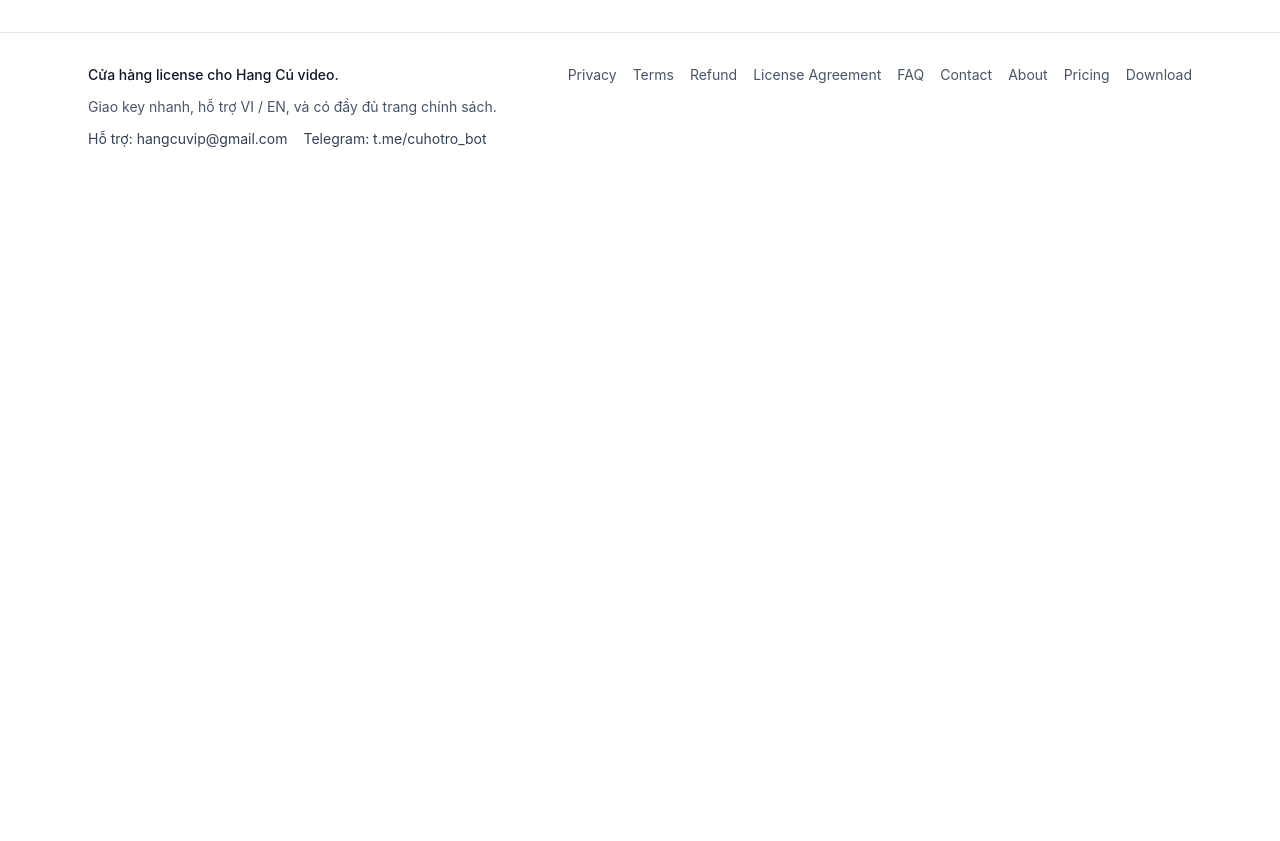
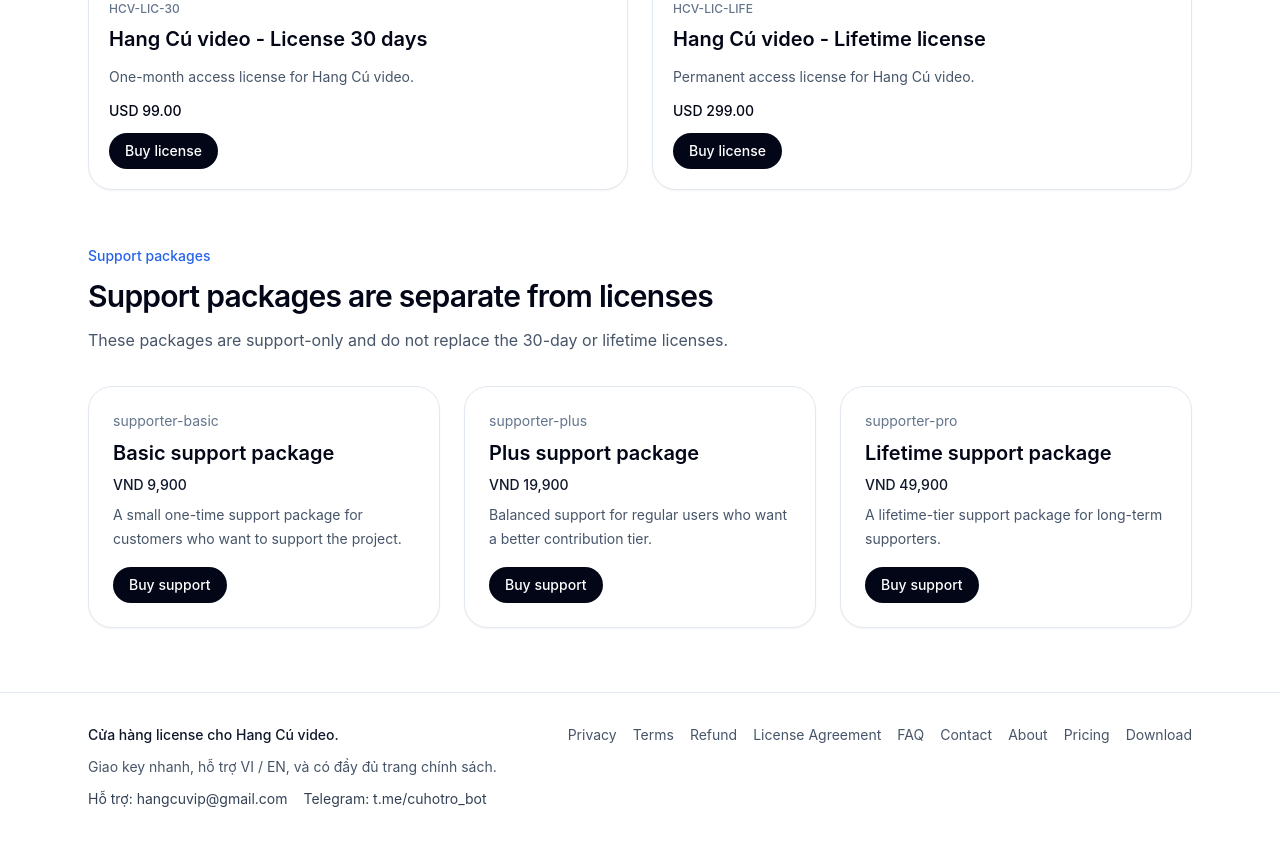
Before and after one commit to hminhnhut0501/hangcu, a Next.js app: page /products in a window 1280 px wide. Shown: the part 980-1821 px from the top of the page. Before the commit the page ends 1161 px from the top, so only its background shows below. Built offline with nearby package versions, Linux system fonts and the light colour scheme; no server answers.

Commit message:
refine license and support package presentation

```diff
--- a/src/app/(storefront)/page.tsx
+++ b/src/app/(storefront)/page.tsx
@@ -171,6 +171,27 @@
     }
   ];
 
+  const compareHighlights =
+    locale === "vi"
+      ? [
+          { label: "30 ngày", value: "Dùng ngắn hạn, test workflow, đổi máy dễ hơn" },
+          { label: "Trọn đời", value: "Một lần thanh toán, dùng lâu dài" },
+          { label: "Support package", value: "Tách riêng, không trộn với license" }
+        ]
+      : [
+          { label: "30 days", value: "Short-term use and workflow testing" },
+          { label: "Lifetime", value: "One-time payment, long-term use" },
+          { label: "Support package", value: "Separate from the license purchase" }
+        ];
+
+  const supportPackages = supporterPackages.slice(0, 3).map((item) => ({
+    slug: item.slug,
+    name: locale === "vi" ? item.nameVi : item.nameEn,
+    description: locale === "vi" ? item.descriptionVi : item.descriptionEn,
+    badge: locale === "vi" ? item.badgeVi : item.badgeEn,
+    amount: formatMoney(item.amountMinor, item.currency, locale)
+  }));
+
   return (
     <main className="overflow-hidden bg-[#f6f8fc] text-slate-950">
       <section id="hero" className="mx-auto grid max-w-7xl gap-12 px-6 pb-16 pt-16 lg:grid-cols-[0.96fr_1.04fr] lg:items-center lg:py-24">
@@ -208,34 +229,15 @@
         </div>
 
         <div className="relative animate-fade-up [animation-delay:180ms]">
-          <div className="absolute -right-8 -top-10 h-32 w-32 rounded-full bg-blue-500/15 blur-3xl animate-soft-glow" />
-          <div className="absolute -bottom-12 left-6 h-36 w-36 rounded-full bg-emerald-400/12 blur-3xl animate-soft-glow [animation-delay:2s]" />
-
           <div className="relative mx-auto max-w-[620px]">
-            <div className="absolute -inset-8 rounded-[3.25rem] bg-[radial-gradient(circle_at_top,rgba(59,130,246,0.16),transparent_50%),radial-gradient(circle_at_bottom,rgba(16,185,129,0.1),transparent_38%)] blur-3xl" />
-            <div className="relative overflow-hidden rounded-[3rem] border border-white/80 bg-white/75 p-4 shadow-[0_30px_90px_rgba(15,23,42,0.12)] backdrop-blur-2xl">
-              <div className="relative overflow-hidden rounded-[2.4rem] border border-slate-200/70 bg-[radial-gradient(circle_at_top,_rgba(59,130,246,0.14),_transparent_45%),linear-gradient(180deg,#fbfdff,#edf4ff)]">
-                <div className="absolute inset-0 bg-[linear-gradient(135deg,rgba(255,255,255,0.75),transparent_38%)]" />
-                <div className="absolute left-6 top-6 inline-flex items-center gap-2 rounded-full border border-white/80 bg-white/88 px-3 py-1.5 text-[11px] font-semibold text-slate-500 shadow-sm">
-                  <span className="h-2 w-2 rounded-full bg-emerald-500" />
-                  {copy.heroBadge}
-                </div>
-                <div className="absolute right-6 top-6 rounded-full border border-white/80 bg-white/88 px-3 py-1.5 text-xs font-medium text-slate-600 shadow-sm">
-                  macOS native
-                </div>
-                <div className="relative flex items-center justify-center p-6 sm:p-8">
             <Image
               src={heroImageSrc}
               alt={locale === "vi" ? "Ảnh app Tele video" : "Tele video app screenshot"}
               width={1400}
               height={1200}
               priority
-                    className="h-auto w-full max-w-[540px] drop-shadow-[0_32px_60px_rgba(15,23,42,0.18)] animate-soft-float"
+              className="h-auto w-full animate-soft-float"
             />
-                  <div className="pointer-events-none absolute inset-0 rounded-[2rem] ring-1 ring-white/30" />
-                </div>
-              </div>
-            </div>
           </div>
         </div>
       </section>
@@ -328,7 +330,7 @@
             <div>
               <p className="text-sm font-medium text-blue-600">{copy.compareLabel}</p>
               <h2 className="mt-3 text-2xl font-semibold tracking-tight">
-                {locale === "vi" ? "So sánh license 30 ngày, trọn đời và gói hỗ trợ" : "Compare 30-day, lifetime, and support packages"}
+                {locale === "vi" ? "2 gói bản quyền chính và các gói support riêng" : "Two main licenses plus separate support packages"}
               </h2>
             </div>
             <Link href="/products" className="inline-flex items-center gap-2 rounded-full border border-slate-200 bg-slate-50 px-4 py-2 text-sm font-medium text-slate-900 transition hover:bg-white">
@@ -373,23 +375,24 @@
 
                 <div className="mt-5 flex flex-wrap gap-3">
                   <Link
-                    href={index === 0 ? "/checkout" : "/products"}
+                    href={`/checkout?planCode=${encodeURIComponent(index === 0 ? "HCV-LIC-30" : "HCV-LIC-LIFE")}`}
                     className={`inline-flex rounded-full px-4 py-2 text-sm font-medium ${
                       index === 0 ? "bg-white text-slate-950 hover:bg-slate-100" : "bg-slate-950 text-white hover:bg-slate-800"
                     }`}
                   >
                     {index === 0 ? (locale === "vi" ? "Mua license" : "Buy license") : locale === "vi" ? "Xem chi tiết" : "View details"}
                   </Link>
-                  <Link
-                    href="/collections"
-                    className={`inline-flex rounded-full border px-4 py-2 text-sm font-medium ${
-                      index === 0 ? "border-white/20 text-white hover:bg-white/10" : "border-slate-200 text-slate-900 hover:bg-slate-50"
-                    }`}
-                  >
-                    {locale === "vi" ? "Gói hỗ trợ" : "Support package"}
-                  </Link>
                 </div>
               </article>
+            ))}
+          </div>
+
+          <div className="mt-6 grid gap-4 lg:grid-cols-3">
+            {compareHighlights.map((item) => (
+              <div key={item.label} className="rounded-[1.8rem] border border-slate-200 bg-slate-50 p-5 transition duration-300 hover:-translate-y-1 hover:bg-white hover:shadow-[0_18px_45px_rgba(15,23,42,0.05)]">
+                <p className="text-sm font-medium text-slate-500">{item.label}</p>
+                <p className="mt-2 text-sm leading-7 text-slate-700">{item.value}</p>
+              </div>
             ))}
           </div>
 
@@ -410,6 +413,40 @@
                     </p>
                   </div>
                 </div>
+              ))}
+            </div>
+          </div>
+
+          <div className="mt-6">
+            <div className="flex items-center justify-between gap-4">
+              <h3 className="text-lg font-semibold text-slate-950">
+                {locale === "vi" ? "Gói support" : "Support packages"}
+              </h3>
+              <p className="text-sm text-slate-500">
+                {locale === "vi" ? "Ủng hộ thêm, tách riêng khỏi license." : "Optional support, separate from licenses."}
+              </p>
+            </div>
+            <div className="mt-4 grid gap-4 md:grid-cols-3">
+              {supportPackages.map((item) => (
+                <article key={item.slug} className="group rounded-[1.8rem] border border-slate-200 bg-white p-5 transition duration-300 hover:-translate-y-1 hover:shadow-[0_20px_45px_rgba(15,23,42,0.08)]">
+                  <div className="flex items-start justify-between gap-4">
+                    <div className="space-y-2">
+                      <p className="text-xs font-medium text-slate-500">{item.badge ?? (locale === "vi" ? "Support" : "Support")}</p>
+                      <h4 className="text-xl font-semibold text-slate-950">{item.name}</h4>
+                      <p className="text-sm leading-6 text-slate-600">{item.description}</p>
+                    </div>
+                    <div className="rounded-2xl bg-slate-50 px-3 py-2 text-right">
+                      <p className="text-[11px] text-slate-500">{locale === "vi" ? "Từ" : "From"}</p>
+                      <p className="mt-1 text-base font-semibold text-slate-950">{item.amount}</p>
+                    </div>
+                  </div>
+                  <Link
+                    href={`/checkout?package=${encodeURIComponent(item.slug)}`}
+                    className="mt-5 inline-flex rounded-full bg-slate-950 px-4 py-2 text-sm font-medium text-white transition duration-300 hover:-translate-y-0.5 hover:bg-slate-800"
+                  >
+                    {locale === "vi" ? "Mua support" : "Buy support"}
+                  </Link>
+                </article>
               ))}
             </div>
           </div>
--- a/src/app/(storefront)/products/page.tsx
+++ b/src/app/(storefront)/products/page.tsx
@@ -1,10 +1,13 @@
 import Link from "next/link";
 import { listProducts } from "@/modules/products/service";
 import { getStorefrontLocale, getLocalizedText } from "@/modules/i18n/storefront";
+import { supporterPackages } from "@/lib/supporter-packages";
 
 export default async function ProductsPage() {
   const products = await listProducts();
   const locale = await getStorefrontLocale();
+  const licenseProducts = products.filter((product) => product.sku === "HCV-LIC-30" || product.sku === "HCV-LIC-LIFE");
+  const supportPackages = supporterPackages;
 
   return (
     <main className="mx-auto max-w-6xl px-6 py-16">
@@ -21,11 +24,11 @@
             : "Browse the 30-day license, lifetime license, and the separate support package."}
         </p>
       </div>
-      <div className="mt-10 grid gap-6 sm:grid-cols-2 lg:grid-cols-3">
-        {products.map((product) => (
+      <div className="mt-10 grid gap-6 sm:grid-cols-2 lg:grid-cols-2">
+        {licenseProducts.map((product) => (
           <article
             key={product.id}
-            className="overflow-hidden rounded-2xl border border-slate-200 bg-white shadow-sm"
+            className="overflow-hidden rounded-2xl border border-slate-200 bg-white shadow-sm transition duration-300 hover:-translate-y-1 hover:shadow-[0_20px_45px_rgba(15,23,42,0.08)]"
           >
             <div className="aspect-[4/5] bg-slate-100" />
             <div className="space-y-3 p-5">
@@ -42,12 +45,52 @@
                 {product.currency} {(product.amountMinor / 100).toFixed(2)}
               </p>
               <Link
-                className="inline-flex text-sm font-medium text-blue-600"
-                href={`/products/${product.slug}`}
+                className="inline-flex rounded-full bg-slate-950 px-4 py-2 text-sm font-medium text-white transition hover:bg-slate-800"
+                href={`/checkout?planCode=${encodeURIComponent(product.sku)}`}
               >
-                {locale === "vi" ? "Xem chi tiết license" : "View license details"}
+                {locale === "vi" ? "Mua license" : "Buy license"}
               </Link>
             </div>
+          </article>
+        ))}
+      </div>
+
+      <div className="mt-14 space-y-3">
+        <p className="text-sm font-medium text-blue-600">
+          {locale === "vi" ? "Gói support" : "Support packages"}
+        </p>
+        <h2 className="text-3xl font-semibold tracking-tight">
+          {locale === "vi" ? "Các gói support tách riêng khỏi license" : "Support packages are separate from licenses"}
+        </h2>
+        <p className="max-w-2xl text-base leading-7 text-slate-600">
+          {locale === "vi"
+            ? "Các gói này chỉ là ủng hộ, không thay thế license 30 ngày hoặc trọn đời."
+            : "These packages are support-only and do not replace the 30-day or lifetime licenses."}
+        </p>
+      </div>
+
+      <div className="mt-8 grid gap-6 sm:grid-cols-2 lg:grid-cols-3">
+        {supportPackages.map((packageItem) => (
+          <article
+            key={packageItem.slug}
+            className="rounded-2xl border border-slate-200 bg-white p-6 shadow-sm transition duration-300 hover:-translate-y-1 hover:shadow-[0_20px_45px_rgba(15,23,42,0.08)]"
+          >
+            <p className="text-sm text-slate-500">{packageItem.slug}</p>
+            <h3 className="mt-2 text-xl font-semibold">
+              {locale === "vi" ? packageItem.nameVi : packageItem.nameEn}
+            </h3>
+            <p className="mt-2 text-sm font-medium text-slate-900">
+              {packageItem.currency} {(packageItem.amountMinor / 100).toLocaleString(locale === "vi" ? "vi-VN" : "en-US")}
+            </p>
+            <p className="mt-2 text-sm leading-6 text-slate-600">
+              {locale === "vi" ? packageItem.descriptionVi : packageItem.descriptionEn}
+            </p>
+            <Link
+              href={`/checkout?package=${encodeURIComponent(packageItem.slug)}`}
+              className="mt-4 inline-flex rounded-full bg-slate-950 px-4 py-2 text-sm font-medium text-white transition hover:bg-slate-800"
+            >
+              {locale === "vi" ? "Mua support" : "Buy support"}
+            </Link>
           </article>
         ))}
       </div>
```
Lines whose indentation alone changed are shown as unchanged.
